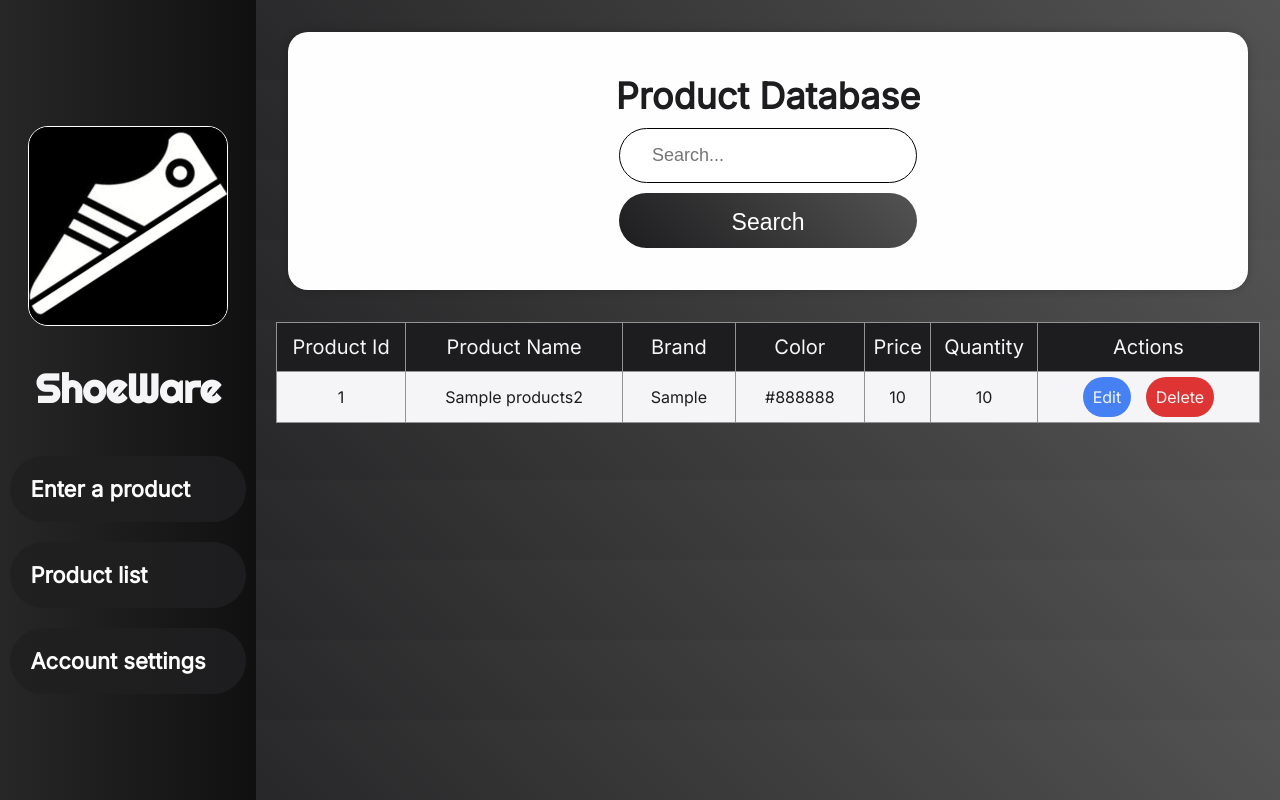
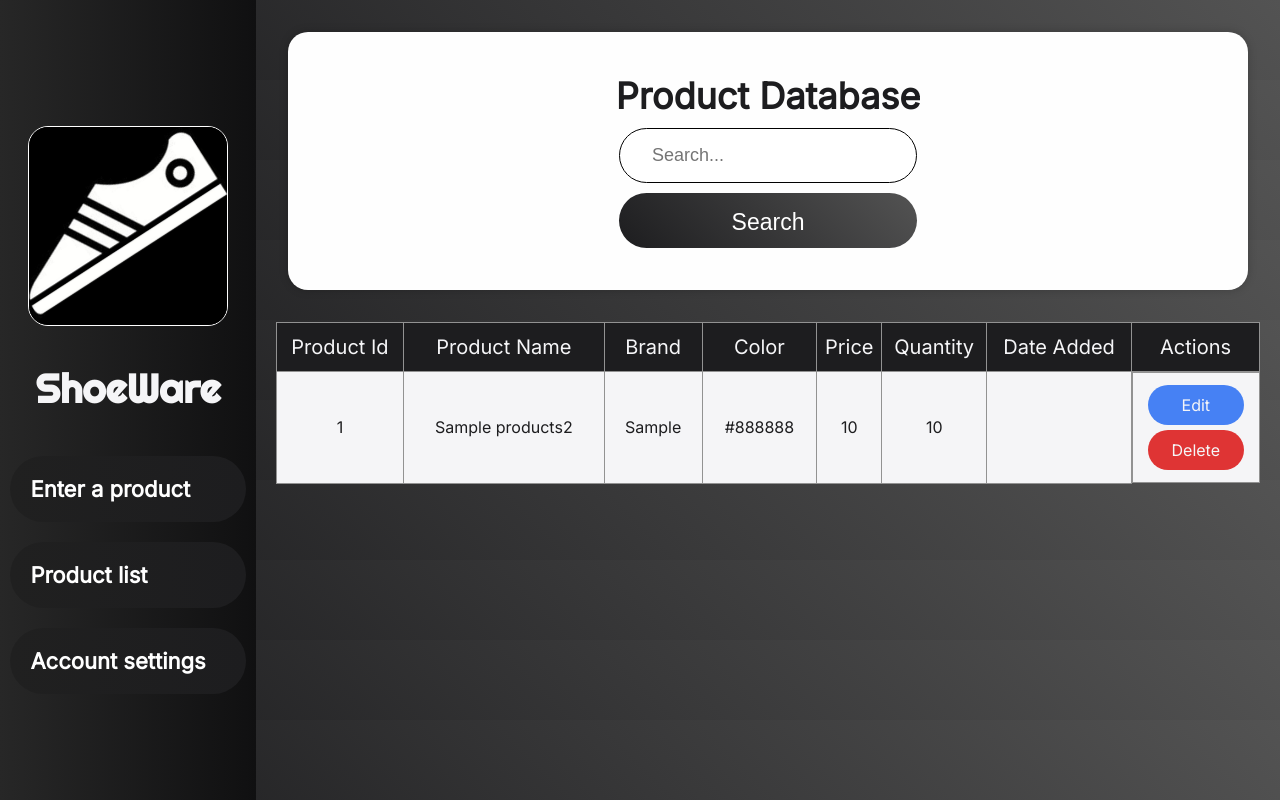
Before and after one commit to rafimps18/ShoeWare-PIMS, a PHP site: page /database.php in a window 1280 px wide. Run offline with PHP 8.4, Linux system fonts and the light colour scheme; tables that the repository leaves empty or names only in its code hold one stand-in row (values such as "Sample post"); data that the repository does not hold is empty.

Commit message:
Made some changes

```diff
--- a/css/style.css
+++ b/css/style.css
@@ -437,7 +437,7 @@ h1.company-name-navbar {
 }
 
 #products td {
-  padding: 15px;
+  padding: 10px;
   border: 1px solid #929292;
 }
 
@@ -497,7 +497,7 @@ h1.company-name-navbar {
   padding: 10px;
   color: #f5f5f7;
   border-radius: 100px;
-  margin: 5px;
+  margin: 2px 5px;
 }
 
 .edit:hover {
@@ -510,11 +510,16 @@ h1.company-name-navbar {
   padding: 10px;
   color: #f5f5f7;
   border-radius: 100px;
-  margin: 5px;
+  margin: 3px 5px 2px 5px;
 }
 
 .delete:hover {
   background-color: rgb(182, 53, 53);
+}
+
+.actions-cell {
+  display: flex;
+  flex-direction: column;
 }
 
 /* edit.php styling*/
@@ -572,19 +577,4 @@ h1.company-name-navbar {
 .account-settings-container a:hover {
   background: linear-gradient(90deg, rgb(230, 230, 230), #bdbdbd);
   color: black;
-}
-
-/*
-
-h1.company-name-navbar {
-  font-family: "Righteous", cursive;
-  font-size: 40px;
-  color: #f5f5f7;
-}
-
-#navbar-logo {
-  width: $logosize;
-  height: $logosize;
-  margin: 30px 30px 5px 30px;
-  border: white solid 1px;
-  border-radius: 10%;*//*# sourceMappingURL=style.css.map */
+}/*# sourceMappingURL=style.css.map */
--- a/css/style.scss
+++ b/css/style.scss
@@ -483,7 +483,7 @@ h1.company-name-navbar {
 }
 
 #products td {
-  padding: 15px;
+  padding: 10px;
   border: 1px solid #929292;
 }
 
@@ -544,7 +544,7 @@ h1.company-name-navbar {
   padding: 10px;
   color: #f5f5f7;
   border-radius: 100px;
-  margin: 5px;
+  margin: 2px 5px;
 }
 
 .edit:hover{
@@ -557,12 +557,19 @@ h1.company-name-navbar {
   padding: 10px;
   color: #f5f5f7;
   border-radius: 100px;
-  margin: 5px;
+  margin: 3px 5px 2px 5px;
 }
 
 .delete:hover{
   background-color: rgb(182, 53, 53);
 }
+
+.actions-cell {
+  display: flex;
+  flex-direction: column;
+}
+
+
 
 /* edit.php styling*/
 
@@ -622,19 +629,3 @@ h1.company-name-navbar {
   background: linear-gradient(90deg, rgb(230, 230, 230), #bdbdbd);
   color: black;
 }
-
-
-/*
-
-h1.company-name-navbar {
-  font-family: "Righteous", cursive;
-  font-size: 40px;
-  color: #f5f5f7;
-}
-
-#navbar-logo {
-  width: $logosize;
-  height: $logosize;
-  margin: 30px 30px 5px 30px;
-  border: white solid 1px;
-  border-radius: 10%;*/
--- a/database.php
+++ b/database.php
@@ -40,7 +40,7 @@ include_once 'navbar.php';
         }
         $result = mysqli_query($con, "SELECT * FROM products2");
         echo "<div class='table'>";
-        echo "<table id='products'><th>Product Id</th><th>Product Name</th><th>Brand</th><th>Color</th><th>Price</th><th>Quantity</th><th>Actions</th>";
+        echo "<table id='products'><th>Product Id</th><th>Product Name</th><th>Brand</th><th>Color</th><th>Price</th><th>Quantity</th><th>Date Added</th><th>Actions</th>";
         while ($row = mysqli_fetch_array($result)) {
             ?>
             <tr>
@@ -63,8 +63,13 @@ include_once 'navbar.php';
                     <?php echo $row['pquantity'] ?>
                 </td>
                 <td>
-                    <a class="edit" href="edit.php?pid=<?php echo $row['pid']; ?>">Edit</a>
-                    <a class="delete" href="includes\database\delete-inc.php?pid=<?php echo $row['pid']; ?>">Delete</a>
+                    <?php echo $row['dateAdded'] ?>
+                </td>
+                <td class="actions-cell">
+                    <div class="actions-cell">
+                        <a class="edit" href="edit.php?pid=<?php echo $row['pid']; ?>">Edit</a>
+                        <a class="delete" href="includes\database\delete-inc.php?pid=<?php echo $row['pid']; ?>">Delete</a>
+                    </div>
                 </td>
             </tr>
             <?php
--- a/form.php
+++ b/form.php
@@ -63,7 +63,7 @@ require_once 'navbar.php';
                 $price = $_POST['price'];
                 $pquantity = $_POST['pquantity'];
 
-                $query = "insert into products2 values(NULL, '$pname', '$pbrand', '$pcolor', $price ,$pquantity)";
+                $query = "insert into products2 values(NULL, '$pname', '$pbrand', '$pcolor', $price ,$pquantity, CURRENT_TIMESTAMP)";
                 $query_run = mysqli_query($con, $query);
 
                 if ($query_run) {
--- a/search-results.php
+++ b/search-results.php
@@ -60,8 +60,10 @@ include_once 'navbar.php';
                         <?php echo $row['pquantity'] ?>
                     </td>
                     <td>
-                        <a class="edit" href="edit-form.php?pid=<?php echo $row['pid']; ?>">Edit</a>
-                        <a class="delete" href="includes\delete-inc.php?pid=<?php echo $row['pid']; ?>">Delete</a>
+                        <div class="actions-cell">
+                            <a class="edit" href="edit.php?pid=<?php echo $row['pid']; ?>">Edit</a>
+                            <a class="delete" href="includes\database\delete-inc.php?pid=<?php echo $row['pid']; ?>">Delete</a>
+                        </div>
                     </td>
                 </tr>
                 <?php
```
Also changed, not shown: change-username.php (added), delete-account.php (added), 1 other file.
